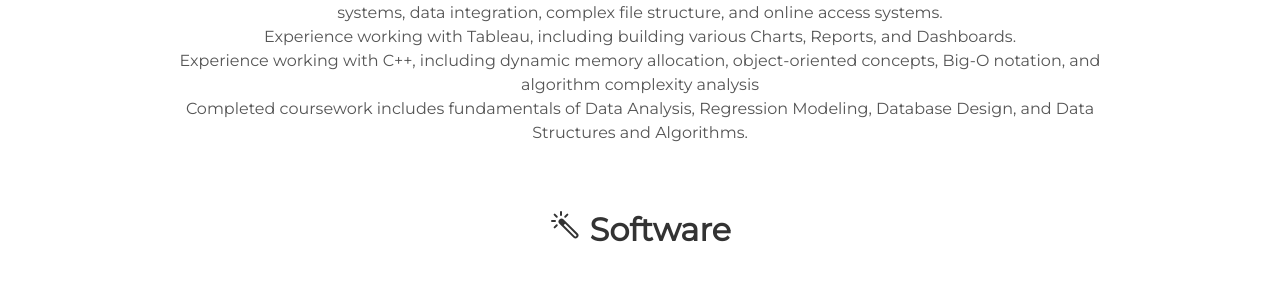
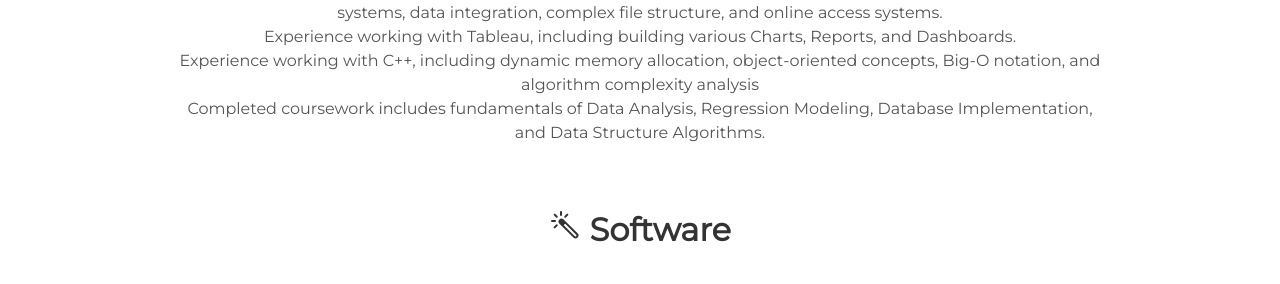
Before and after one commit to dfarone02/dfarone02.github.io, a Jekyll site: the page built from index.html, in a window 1280 px wide. Shown: the part 1465-1749 px from the top of the page. Built offline with Jekyll 4.4.1, drawn with Linux system fonts in a browser that asks for light colours; nearby versions of some CDN libraries.

Commit message:
Update about.html

```diff
--- a/_includes/about.html
+++ b/_includes/about.html
@@ -15,7 +15,7 @@
        Experience working with SQL using Microsoft SQL Server, proficient in the fundamentals of database structure systems, data integration, complex file structure, and online access systems.<br>
        Experience working with Tableau, including building various Charts, Reports, and Dashboards.<br>
        Experience working with C++, including dynamic memory allocation, object-oriented concepts, Big-O notation, and algorithm complexity analysis <br>
-       Completed coursework includes fundamentals of Data Analysis, Regression Modeling, Database Design, and Data Structures and Algorithms.</p>
+       Completed coursework includes fundamentals of Data Analysis, Regression Modeling, Database Implementation, and Data Structure Algorithms.</p>
 
 
     <h2><ion-icon name="color-wand-outline"></ion-icon> Software</h2>
```
